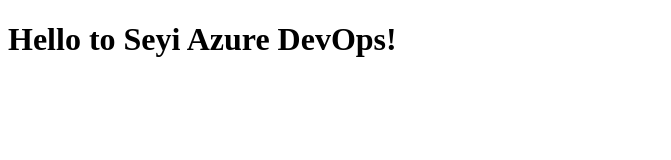
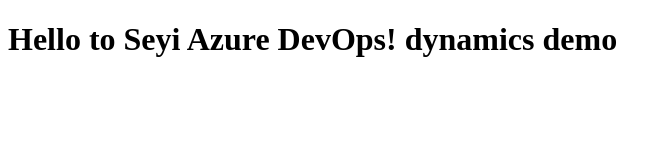
Before and after one commit to OluwaseyiO/ci-demo-app, a plain HTML site: page index.html in a window 1280 px wide. Shown: the whole page, without its empty margins (0-671 px from the left). Drawn offline with Linux system fonts and the light colour scheme.

Commit message:
Update header to include 'dynamics demo'

```diff
--- a/index.html
+++ b/index.html
@@ -4,6 +4,6 @@
 <title>CI Demo</title>
 </head>
 <body>
-<h1>Hello to Seyi Azure DevOps!</h1>
+<h1>Hello to Seyi Azure DevOps! dynamics demo </h1>
 </body>
 </html>
```
